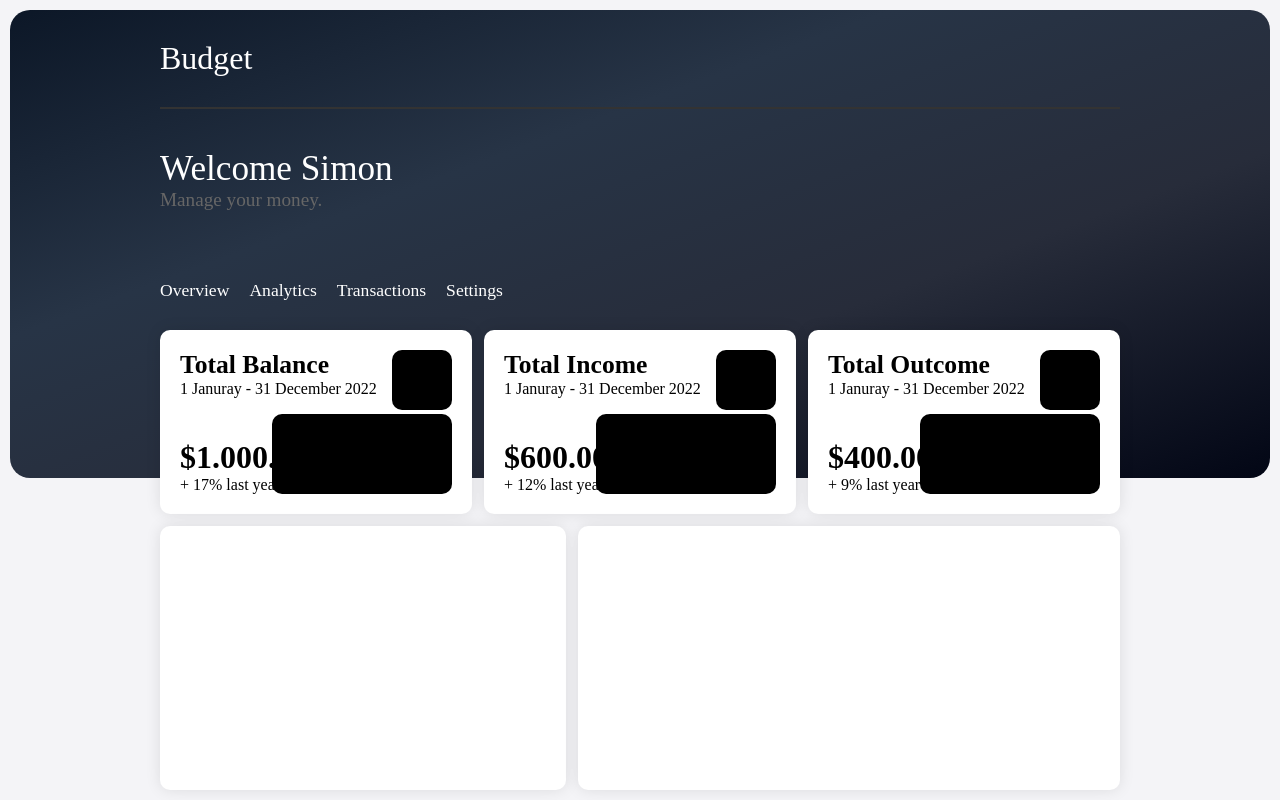
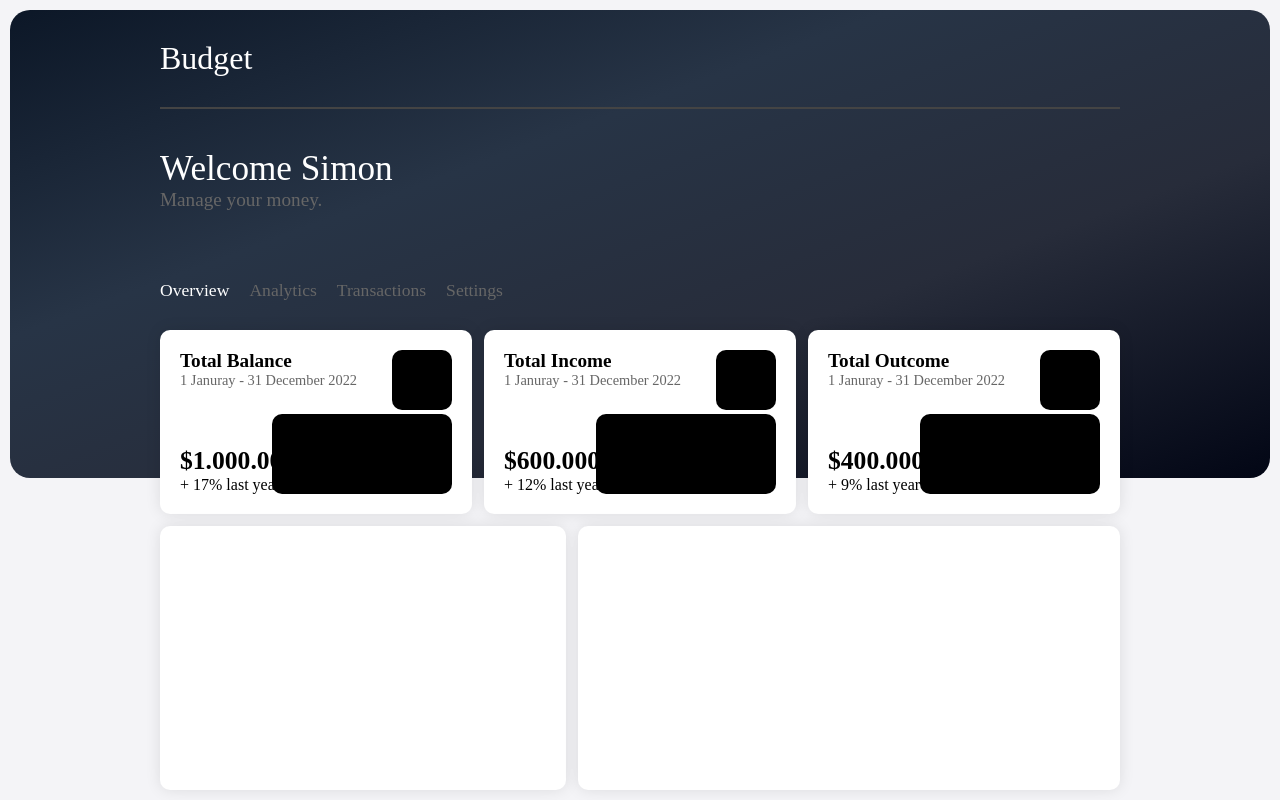
Before and after one commit to simimi129/angular-budget-app, an Angular app: page / in a window 1280 px wide. Built offline with nearby package versions, Linux system fonts and the light colour scheme; a web font is replaced by a local one.

Commit message:
adding card design

```diff
--- a/src/app/app.component.css
+++ b/src/app/app.component.css
@@ -32,13 +32,14 @@
 }
 
 .header {
+  font-weight: 300;
   font-size: 2rem;
   color: white;
   padding: 40px 0px 30px 0px;
 }
 
 .line {
-  border: #333 1px solid;
+  border: #444 1px solid;
 }
 
 .welcome-container {
@@ -51,10 +52,12 @@
 
 .welcome-text {
   font-size: 2.2rem;
+  font-weight: 500;
 }
 
 .secondary-text {
   font-size: 1.2rem;
+  font-weight: 300;
   color: #666;
 }
 
@@ -68,6 +71,11 @@
 .nav-item {
   font-size: 1.1rem;
   margin-right: 20px;
+  color: #666;
+}
+
+.active {
+  color: #fff;
 }
 
 .cards {
@@ -109,8 +117,13 @@
 }
 
 .card-title {
-  font-size: 1.6rem;
+  font-size: 1.2rem;
   font-weight: 600;
+}
+
+.card-time {
+  font-size: 0.9rem;
+  color: #666;
 }
 
 .card-icon {
@@ -132,7 +145,7 @@
 }
 
 .card-number {
-  font-size: 2rem;
+  font-size: 1.6rem;
   font-weight: 600;
 }
 
--- a/src/app/app.component.html
+++ b/src/app/app.component.html
@@ -10,7 +10,7 @@
     <div class="secondary-text">Manage your money.</div>
   </div>
   <div class="nav">
-    <span class="nav-item">Overview</span>
+    <span class="nav-item active">Overview</span>
     <span class="nav-item">Analytics</span>
     <span class="nav-item">Transactions</span>
     <span class="nav-item">Settings</span>
```
